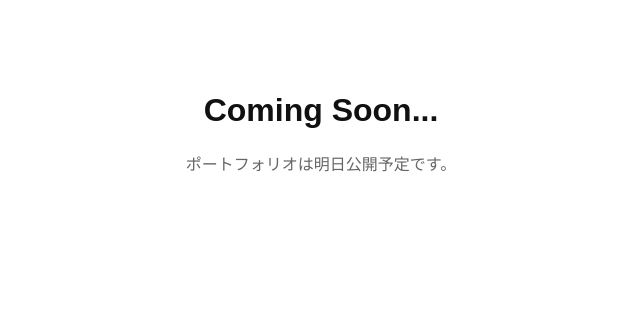
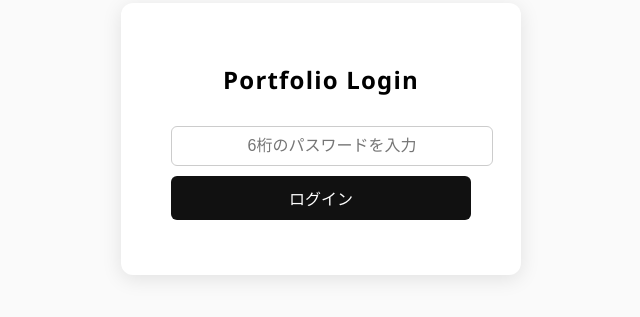
Before and after one commit to s1F102100580/portfolio, a plain HTML site: page index.html in a window 1280 px wide. Shown: the part 269-586 px from the top of the page, without its empty margins (319-959 px from the left). Drawn offline with Linux system fonts and the light colour scheme.

Commit message:
Update index.html

```diff
--- a/index.html
+++ b/index.html
@@ -3,26 +3,51 @@
 <head>
   <meta charset="utf-8" />
   <meta name="viewport" content="width=device-width,initial-scale=1" />
-  <title>Portfolio – Coming Soon</title>
+  <title>Portfolio Login</title>
   <style>
     body {
-      display:flex;
-      flex-direction:column;
-      align-items:center;
-      justify-content:center;
-      height:100vh;
-      margin:0;
-      font-family:sans-serif;
-      background:#fff;
-      color:#111;
-      text-align:center;
+      height:100vh; display:flex; align-items:center; justify-content:center;
+      background:#fafafa; font-family:'Segoe UI',sans-serif; flex-direction:column;
     }
-    h1 {font-size:2em;margin-bottom:0.2em;}
-    p {color:#666;}
+    .login-box {
+      background:white; padding:40px 50px; border-radius:12px;
+      box-shadow:0 4px 20px rgba(0,0,0,0.1);
+      text-align:center; width:300px;
+    }
+    h2 {
+      margin-bottom:20px; font-weight:600; letter-spacing:0.05em;
+    }
+    input[type=password] {
+      width:100%; padding:10px; margin:10px 0; border:1px solid #ccc;
+      border-radius:6px; font-size:1em; text-align:center;
+    }
+    button {
+      width:100%; padding:10px; border:none; border-radius:6px;
+      background:#111; color:#fff; font-size:1em; cursor:pointer;
+      transition:0.2s;
+    }
+    button:hover { background:#333; }
+    .error {color:#d00; font-size:0.9em; margin-top:10px;}
   </style>
 </head>
 <body>
-  <h1>Coming Soon...</h1>
-  <p>ポートフォリオは明日公開予定です。</p>
+  <div class="login-box">
+    <h2>Portfolio Login</h2>
+    <input type="password" id="password" maxlength="6" placeholder="6桁のパスワードを入力" />
+    <button onclick="login()">ログイン</button>
+    <p id="error" class="error"></p>
+  </div>
+
+  <script>
+    function login() {
+      const pass = document.getElementById('password').value;
+      const correct = "250409";
+      if (pass === correct) {
+        window.location.href = "portfolio.html"; // ログイン後ページ
+      } else {
+        document.getElementById('error').textContent = "パスワードが違います。";
+      }
+    }
+  </script>
 </body>
 </html>
```
